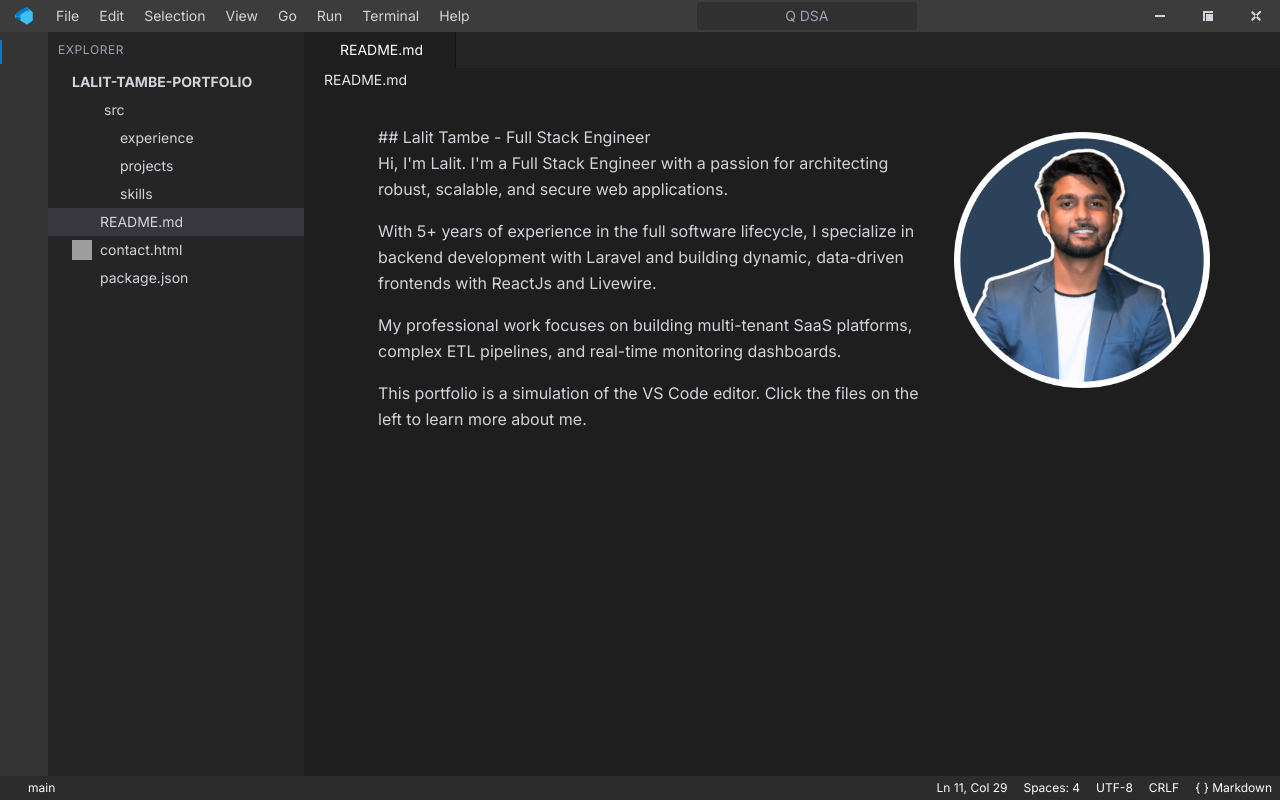
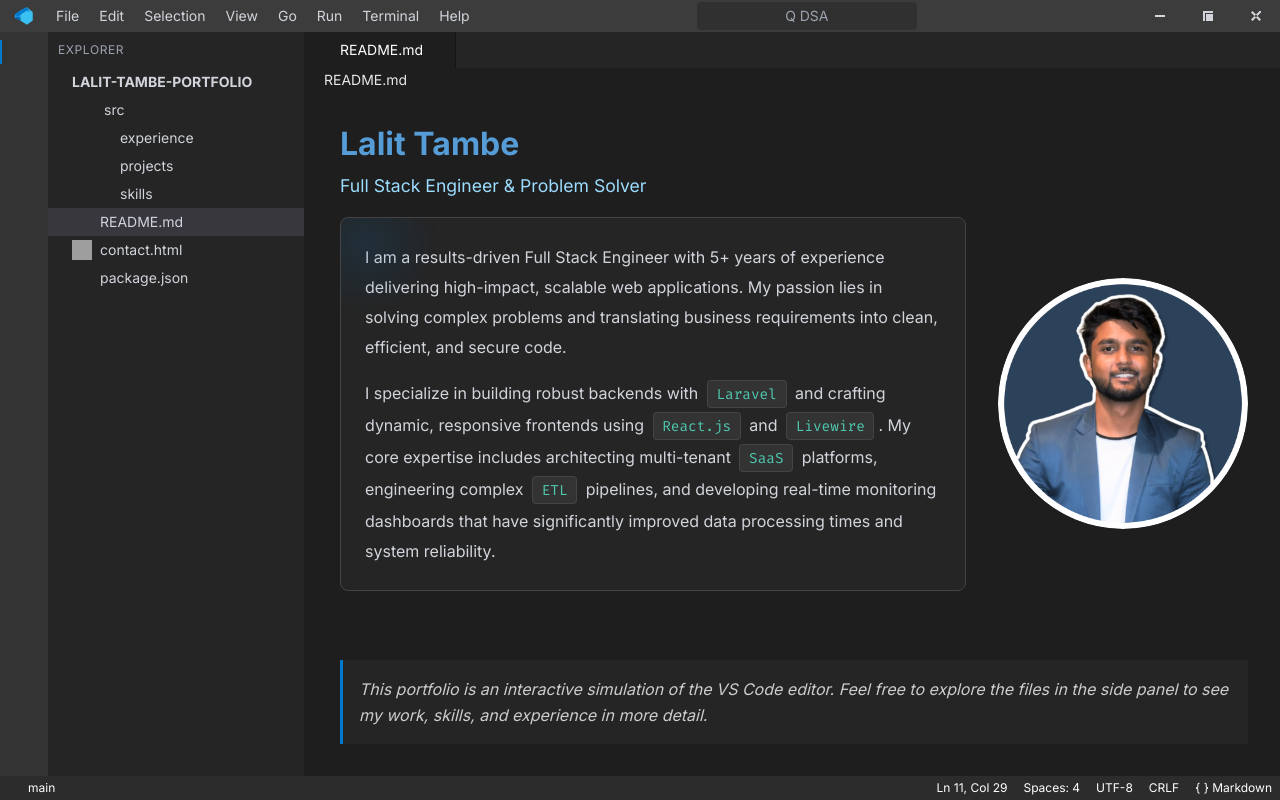
Before and after one commit to lalit-tambe/lalit-tambe-portfolio, a React (Vite) app: page / in a window 1280 px wide. Built offline with nearby package versions, Linux system fonts and the light colour scheme; grey boxes are pictures that could not be loaded; some icons are missing.

Commit message:
Improved the UI of introduction page

```diff
--- a/components/EditorContent.tsx
+++ b/components/EditorContent.tsx
@@ -28,10 +28,12 @@ export const EditorContent: React.FC<EditorContentProps> = ({ activeFile }) => {
 
   if (activeFile.id === 'README.md') {
     return (
-      <div
-        className="flex-1 p-8 overflow-auto text-gray-300 leading-relaxed markdown-body max-w-4xl mx-auto"
-        dangerouslySetInnerHTML={{ __html: content }}
-      />
+      <div className="flex-1 overflow-auto">
+        <div
+          className="p-8 overflow-auto text-gray-300 leading-relaxed markdown-body mx-auto"
+          dangerouslySetInnerHTML={{ __html: content }}
+        />
+      </div>
     );
   }
 
--- a/constants.ts
+++ b/constants.ts
@@ -41,17 +41,25 @@ export const FILE_TREE: FileNode[] = [
 ];
 
 export const FILE_CONTENT: Record<string, string> = {
-  'README.md': `<img src="${PROFILE_PICTURE_B64}" alt="Lalit Tambe" style="float: right; width: 256px; height: 256px; margin: 0.5rem 0 1rem 2rem;">
+   'README.md': `<div class="readme-content-wrapper">
+   <h2>Lalit Tambe</h2>
+<span class="subtitle">Full Stack Engineer & Problem Solver</span>
 
-## Lalit Tambe - Full Stack Engineer
+<div class="readme-main-content">
+  <div class="welcome-banner-wrapper">
+    <div class="welcome-banner">
+        <p>I am a results-driven Full Stack Engineer with 5+ years of experience delivering high-impact, scalable web applications. My passion lies in solving complex problems and translating business requirements into clean, efficient, and secure code.</p>
 
-<p>Hi, I'm Lalit. I'm a Full Stack Engineer with a passion for architecting robust, scalable, and secure web applications.</p>
+        <p>I specialize in building robust backends with <span class="tech-badge">Laravel</span> and crafting dynamic, responsive frontends using <span class="tech-badge">React.js</span> and <span class="tech-badge">Livewire</span>. My core expertise includes architecting multi-tenant <span class="tech-badge">SaaS</span> platforms, engineering complex <span class="tech-badge">ETL</span> pipelines, and developing real-time monitoring dashboards that have significantly improved data processing times and system reliability.</p>
+    </div>
+  </div>
+  <div class="profile-picture-wrapper">
+    <img src="${PROFILE_PICTURE_B64}" alt="Lalit Tambe" class="profile-picture">
+  </div>
+</div>
+</div>
 
-<p>With 5+ years of experience in the full software lifecycle, I specialize in backend development with Laravel and building dynamic, data-driven frontends with ReactJs and Livewire.</p>
-
-<p>My professional work focuses on building multi-tenant SaaS platforms, complex ETL pipelines, and real-time monitoring dashboards.</p>
-
-<p>This portfolio is a simulation of the VS Code editor. Click the files on the left to learn more about me.</p>`,
+<p class="call-to-action">This portfolio is an interactive simulation of the VS Code editor. Feel free to explore the files in the side panel to see my work, skills, and experience in more detail.</p>`,
   'package.json': `{
   <span class="token property">"name"</span>: <span class="token string">"lalit-tambe-portfolio"</span>,
   <span class="token property">"version"</span>: <span class="token string">"1.0.0"</span>,
--- a/index.html
+++ b/index.html
@@ -48,20 +48,106 @@
       .token.number { color: #B5CEA8; }
       .token.class-name { color: #4EC9B0; }
 
+      .markdown-body {
+        display: flex;
+        flex-direction: column;
+        min-height: 100%;
+      }
+      .markdown-body .readme-content-wrapper {
+        flex-grow: 1;
+      }
+
       .markdown-body h2 {
-        font-size: 1.75rem;
-        border-bottom: 1px solid #444;
-        padding-bottom: 0.3em;
-        margin-top: 24px;
-        margin-bottom: 16px;
-        font-weight: 600;
+        font-size: 2rem;
+        border-bottom: none;
+        /* padding-bottom: 0.3em; */
+        margin-top: 0;
+        margin-bottom: 0.5rem;
+        font-weight: 700;
         line-height: 1.25;
+        color: #569CD6;
+      }
+      .markdown-body .subtitle {
+        font-size: 1.1rem;
+        color: #9CDCFE;
+        margin-bottom: 1rem;
+        display: block;
       }
       .markdown-body p {
-        margin-bottom: 16px;
+        margin-bottom: 1rem;
       }
       .markdown-body p:last-child {
         margin-bottom: 0;
+      }
+
+      .markdown-body .welcome-banner {
+        line-height: 30px;
+        background: rgba(45, 45, 45, 0.5);
+        border: 1px solid #444;
+        border-radius: 8px;
+        padding: 1.5rem;
+        /* margin-bottom: 2rem; */
+        position: relative;
+        overflow: hidden;
+      }
+      .markdown-body .welcome-banner::before {
+        content: '';
+        position: absolute;
+        top: -50px;
+        left: -50px;
+        width: 150px;
+        height: 150px;
+        background: radial-gradient(circle, rgba(0, 122, 204, 0.2), transparent 70%);
+        animation: pulse 5s infinite;
+      }
+      @keyframes pulse {
+        0% { transform: scale(0.9); opacity: 0.5; }
+        50% { transform: scale(1.2); opacity: 1; }
+        100% { transform: scale(0.9); opacity: 0.5; }
+      }
+      .markdown-body .tech-badge {
+        /* display: inline-block; */
+        display: inline;
+        background-color: #333;
+        color: #4EC9B0;
+        padding: 0.25em 0.6em;
+        border-radius: 4px;
+        font-family: 'Fira Code', monospace;
+        font-size: 0.9em;
+        margin: 0 0.25rem;
+        border: 1px solid #444;
+      }
+      .markdown-body .call-to-action {
+        margin-top: 2rem;
+        padding: 1rem;
+        background: #252526;
+        border-left: 3px solid #007acc;
+        font-style: italic;
+        color: #ccc;
+      }
+
+      .markdown-body .readme-main-content {
+        display: flex;
+        align-items: center;
+        gap: 2rem;
+        margin-bottom: 2rem;
+      }
+      .markdown-body .welcome-banner-wrapper {
+        flex: 5;
+      }
+      .markdown-body .profile-picture-wrapper {
+        flex: 2;
+        display: flex;
+        justify-content: center;
+        align-items: center;
+      }
+      .markdown-body .profile-picture {
+        width: 100%;
+        max-width: 300px;
+        aspect-ratio: 1/1;
+        /* height: 160px; */
+        border-radius: 50%;
+        object-fit: cover;
       }
 
       /* Custom Scrollbar Styling */
```
